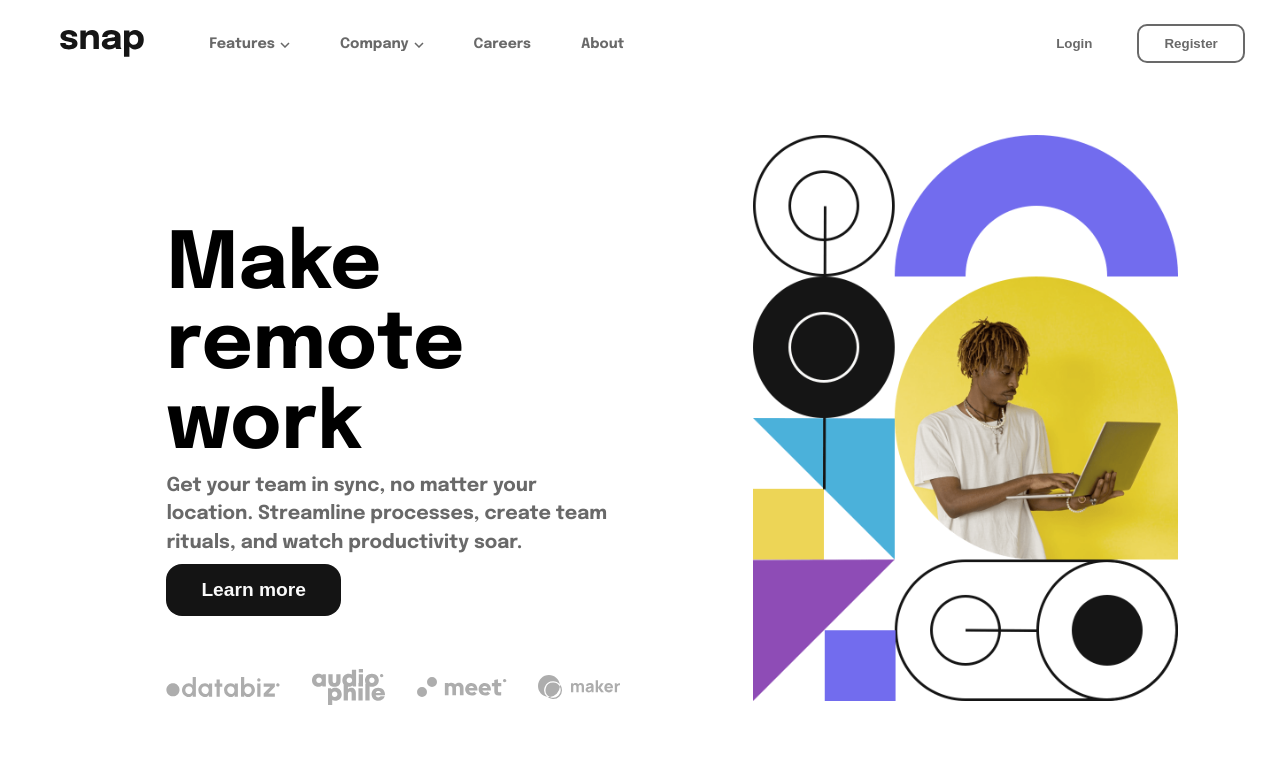
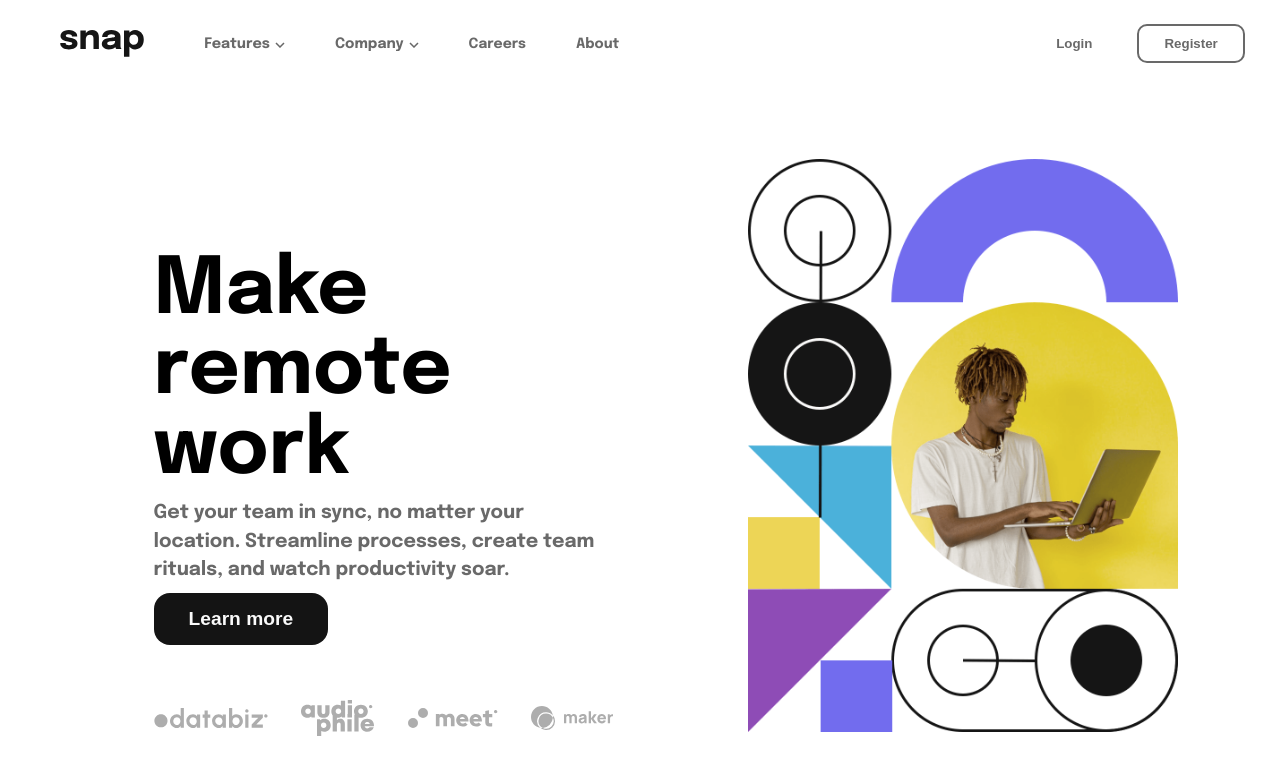
Before and after one commit to Segnities/intro-section-with-dropdown-navigation, a React (Vite) app: page / in a window 1280 px wide. Shown: the top 774 px of the page. Built offline with nearby package versions, Linux system fonts and the light colour scheme.

Commit message:
correct padding && margins

```diff
--- a/src/components/RemoteWork/assets/css/RemoteWork.module.css
+++ b/src/components/RemoteWork/assets/css/RemoteWork.module.css
@@ -1,9 +1,9 @@
 .content-wrapper {
     display: flex;
     flex-direction: row;
-    padding-top: 6vh;
+    padding-top: 9vh;
     padding-bottom: 5vh;
-    padding-left: 13vw;
+    padding-left: 12vw;
     padding-right: 8vw;
     margin-bottom: 10vh;
 }
--- a/src/components/UI/Dropdown/assets/css/Dropdown.module.css
+++ b/src/components/UI/Dropdown/assets/css/Dropdown.module.css
@@ -66,6 +66,10 @@
     cursor: pointer;
 }
 
+.dropdown-menu-item:hover {
+    color: hsl(0, 0%, 41%);
+}
+
 .dropdown-menu-item p {
     font-size: 13px;
     margin-left: 5px;
--- a/src/components/UI/Header/assets/css/Header.module.css
+++ b/src/components/UI/Header/assets/css/Header.module.css
@@ -14,7 +14,7 @@
 .header .logo {
   width: 84px;
   height: 27px;
-  margin-right: 40px;
+  margin-right: 35px;
 
 }
 
```
